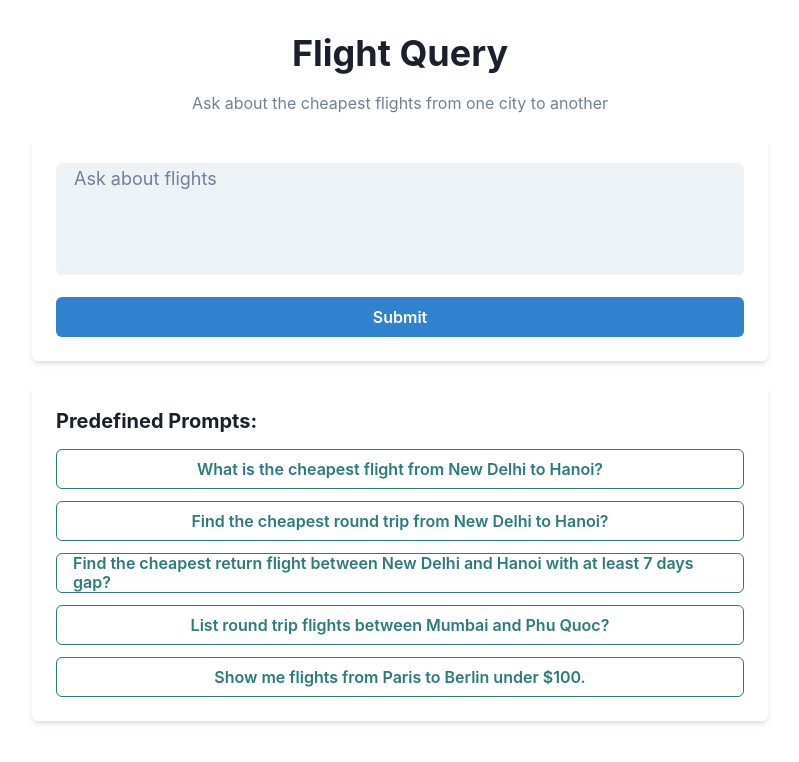
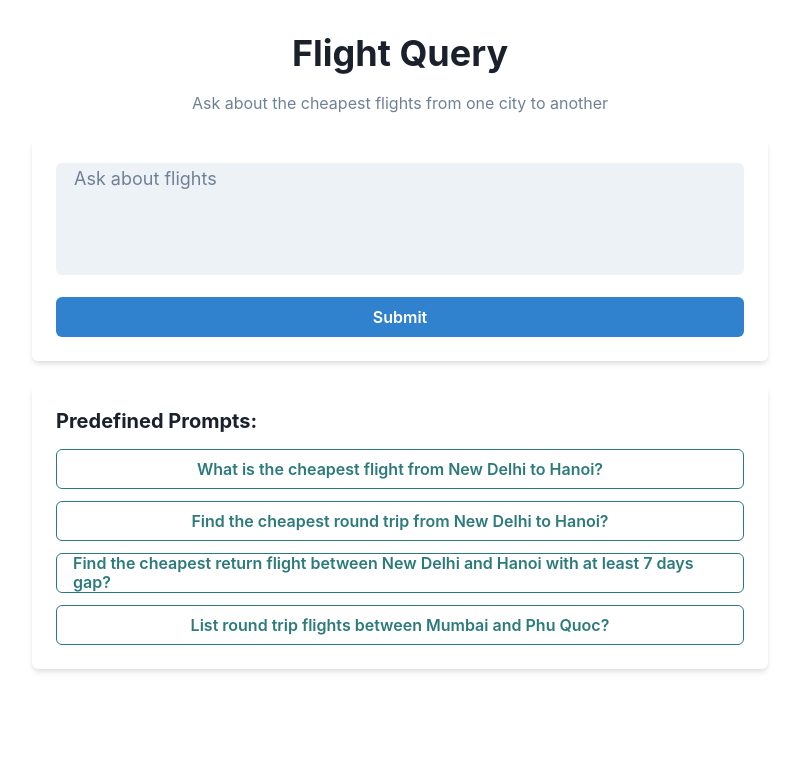
Before and after one commit to harsh-vardhhan/ai-agent-flight-scanner-frontend, a React (Create React App) app: page / in a window 1280 px wide. Shown: the top 762 px of the page, without its empty margins (240-1039 px from the left). Built offline with nearby package versions, Linux system fonts and the light colour scheme.

Commit message:
Update App.js

```diff
--- a/src/App.js
+++ b/src/App.js
@@ -26,7 +26,6 @@ const App = () => {
     "Find the cheapest round trip from New Delhi to Hanoi?",
     "Find the cheapest return flight between New Delhi and Hanoi with at least 7 days gap?",
     "List round trip flights between Mumbai and Phu Quoc?",
-    "Show me flights from Paris to Berlin under $100.",
   ];
 
   const handleSubmit = async (query) => {
```
